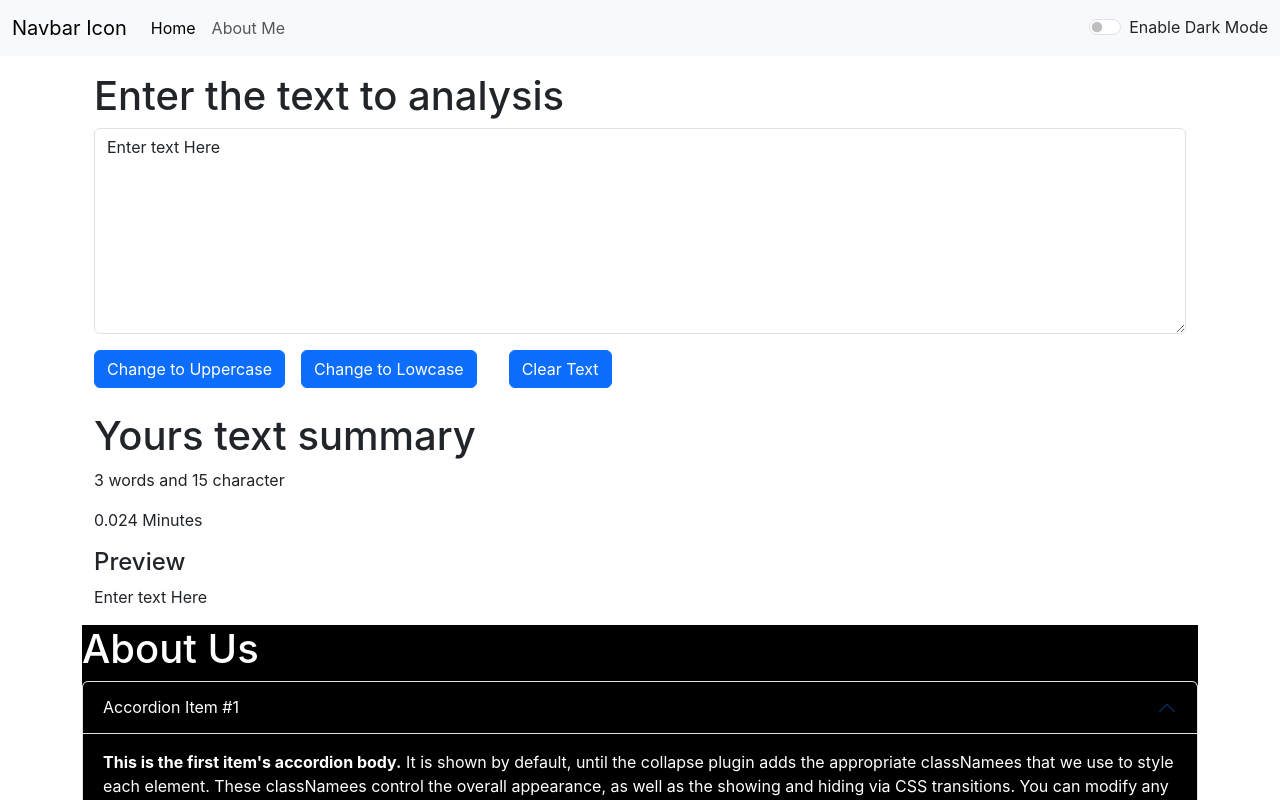
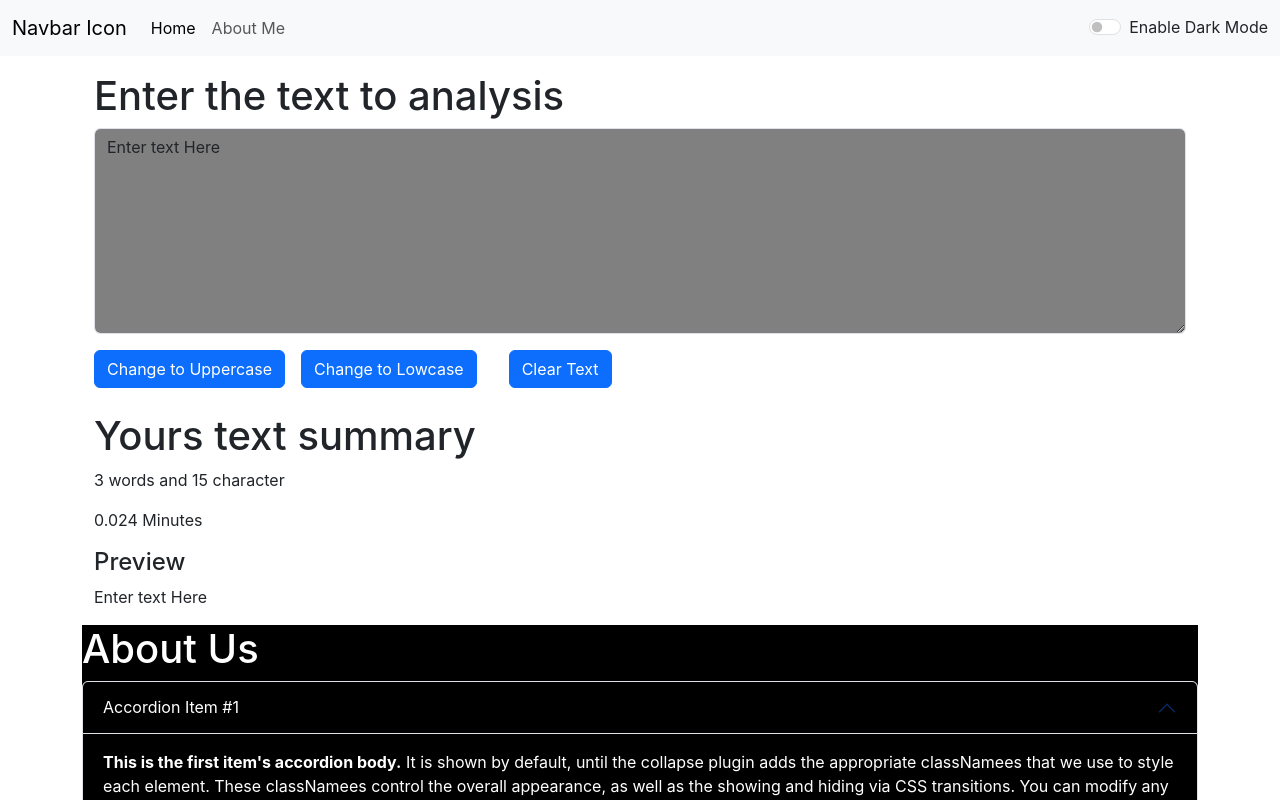
Before and after one commit to rachitpoudel101/React_Toturial, a React (Create React App) app in the folder frontend/: page / in a window 1280 px wide. Shown: the top 800 px of the page. Built offline with nearby package versions, Linux system fonts and the light colour scheme.

Commit message:
I have Improve the Dark mode and Light mode.

```diff
--- a/frontend/src/App.js
+++ b/frontend/src/App.js
@@ -9,7 +9,7 @@ function App() {
   const toggleMode= ()=>{
     if(mode === 'light'){
       setMode('dark');
-      document.body.style.backgroundColor = 'black';
+      document.body.style.backgroundColor = 'grey';
     }
     else{
       setMode('light');
@@ -20,7 +20,7 @@ function App() {
     <>
     <Navbar title="Navbar Icon" about="About Me" mode={mode} toggleMode={toggleMode} />
     <div className="container my-3">
-      <Textform heading ='Enter the text to analysis'/>
+      <Textform heading ='Enter the text to analysis' mode={mode}/>
       <About/>
     </div>
     </>
--- a/frontend/src/component/Textform.js
+++ b/frontend/src/component/Textform.js
@@ -25,7 +25,7 @@ export default function Textform(props) {
     <div className='container'>
         <div classNmae="mb-3">
             <h1>{props.heading}</h1>
-            <textarea className="form-control" value={text} onChange={handleOnChnage} id="mybox" rows="8"></textarea>
+            <textarea className="form-control" value={text} onChange={handleOnChnage} style={{backgroundColor: props.mode === 'light'? 'grey':"white"}} id="mybox" rows="8"></textarea>
         </div>
         <button className="btn btn-primary my-3" onClick={handleUpclick}>Change to Uppercase</button>
         <button className="btn btn-primary my-3 mx-3" onClick={handlelowclick}>Change to Lowcase</button>
```
